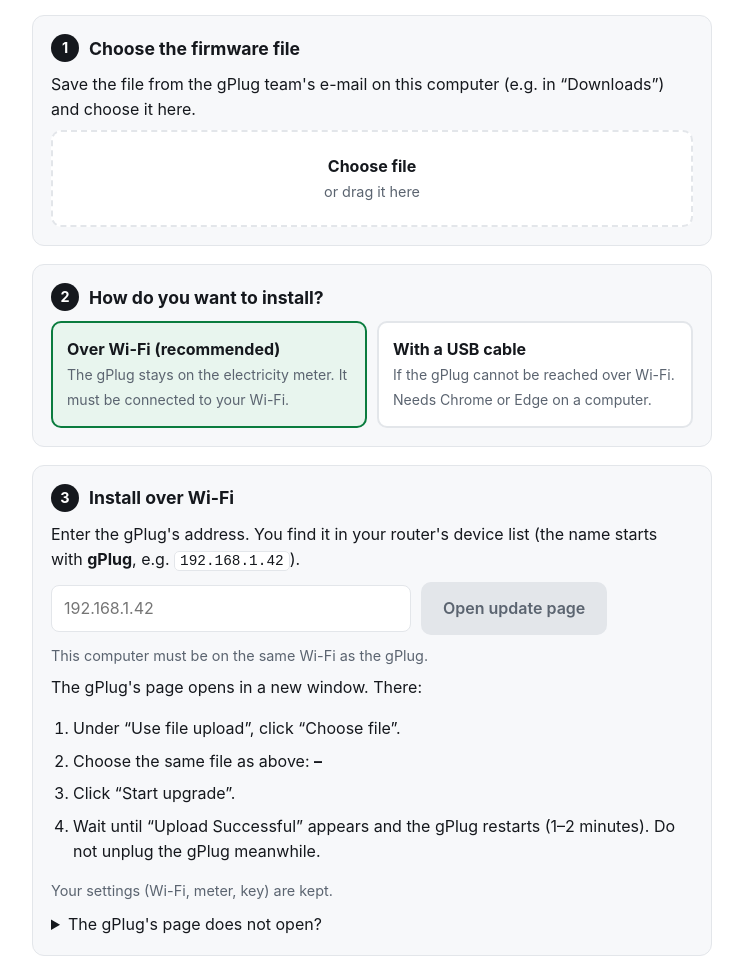
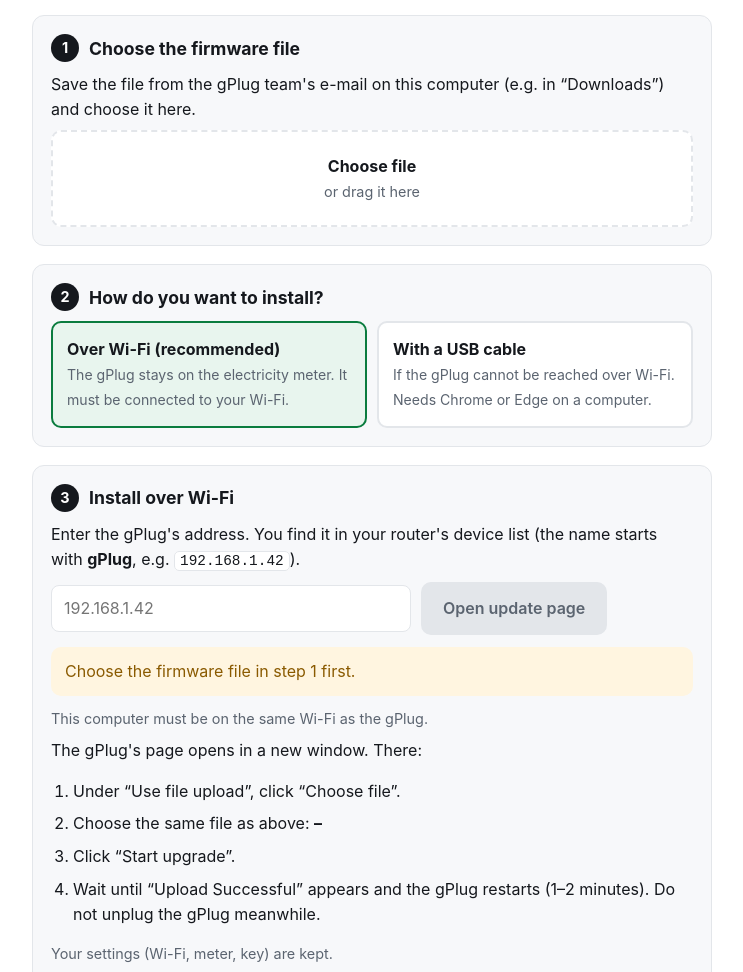
Before and after one commit to gplug-ch/web-installer, a plain HTML site: page site/index.html in a window 1280 px wide. Shown: the part 128-1100 px from the top of the page, without its empty margins (268-1011 px from the left). Drawn offline with Linux system fonts and the light colour scheme; no server answers.

Commit message:
Explain why "Open update page" is disabled
Show a hint under the address field in step 3 (Wi-Fi): choose the
firmware file in step 1 first, the file is USB-only, or the address is
not valid. Texts in DE, EN, FR and IT.

Fixes #6

Co-Authored-By: Claude Opus 5.5 <noreply@anthropic.com>

```diff
--- a/site/index.html
+++ b/site/index.html
@@ -109,6 +109,7 @@
       <input type="text" id="addr" placeholder="192.168.1.42" autocomplete="off" spellcheck="false" inputmode="url" aria-label="Adresse" />
       <button class="btn" id="open-gplug" disabled data-i18n="openBtn">Update-Seite öffnen</button>
     </div>
+    <p class="note warn" id="open-hint" hidden></p>
     <p class="muted" data-i18n="sameNet">Dieser Computer muss im gleichen WLAN sein wie der gPlug.</p>
     <p data-i18n="wifiThen">Die Seite des gPlug öffnet sich in einem neuen Fenster. Dort:</p>
     <ol>
@@ -254,6 +255,8 @@ const I18N = {
     errSize: "<strong>{name}</strong> is too large for the gPlug.",
     errRead: "<strong>{name}</strong> could not be read.",
     wifiFullOnly: "This file can only be installed with a USB cable.",
+    wifiNeedFile: "Choose the firmware file in step 1 first.",
+    addrInvalid: "This is not a valid address. Enter it like <code>192.168.1.42</code> or <code>gPlugK.local</code>.",
     versionInfo: "Web installer v{version} ({commit}, {date}) · USB base: Tasmota {tasmota}",
   },
   fr: {
@@ -319,6 +322,8 @@ const I18N = {
     errSize: "<strong>{name}</strong> est trop volumineux pour le gPlug.",
     errRead: "<strong>{name}</strong> n'a pas pu être lu.",
     wifiFullOnly: "Ce fichier ne peut être installé qu'avec un câble USB.",
+    wifiNeedFile: "Choisissez d'abord le fichier du firmware à l'étape 1.",
+    addrInvalid: "Cette adresse n'est pas valable. Saisissez-la comme <code>192.168.1.42</code> ou <code>gPlugK.local</code>.",
     versionInfo: "Installateur web v{version} ({commit}, {date}) · Base USB : Tasmota {tasmota}",
   },
   it: {
@@ -384,6 +389,8 @@ const I18N = {
     errSize: "<strong>{name}</strong> è troppo grande per il gPlug.",
     errRead: "<strong>{name}</strong> non può essere letto.",
     wifiFullOnly: "Questo file può essere installato solo con un cavo USB.",
+    wifiNeedFile: "Scelga prima il file del firmware al passo 1.",
+    addrInvalid: "Questo indirizzo non è valido. Lo inserisca come <code>192.168.1.42</code> o <code>gPlugK.local</code>.",
     versionInfo: "Installer web v{version} ({commit}, {date}) · Base USB: Tasmota {tasmota}",
   },
   de: {
@@ -394,6 +401,8 @@ const I18N = {
     errSize: "<strong>{name}</strong> ist zu gross für den gPlug.",
     errRead: "<strong>{name}</strong> konnte nicht gelesen werden.",
     wifiFullOnly: "Diese Datei kann nur mit USB-Kabel installiert werden.",
+    wifiNeedFile: "Wählen Sie zuerst in Schritt 1 die Firmware-Datei.",
+    addrInvalid: "Das ist keine gültige Adresse. Geben Sie sie so ein: <code>192.168.1.42</code> oder <code>gPlugK.local</code>.",
     versionInfo: "Web-Installer v{version} ({commit}, {date}) · USB-Basis: Tasmota {tasmota}",
   },
 };
@@ -524,7 +533,15 @@ function render() {
   $("panel-wifi").hidden = method !== "wifi";
   $("panel-usb").hidden = method !== "usb";
 
-  $("open-gplug").disabled = !state.image || state.kind !== "app" || !/^[\w.-]+(:\d+)?$|^\[[\da-f:]+\]$/i.test(gplugHost());
+  // Say why "Open update page" is still disabled (issue #6): no file yet, a USB-only file, or a bad address.
+  const host = gplugHost();
+  const hint = !state.image ? "wifiNeedFile"
+    : state.kind !== "app" ? "wifiFullOnly"
+    : !/^[\w.-]+(:\d+)?$|^\[[\da-f:]+\]$/i.test(host) ? (host ? "addrInvalid" : null)
+    : null;
+  $("open-gplug").disabled = !!hint || !host;
+  $("open-hint").hidden = !hint;
+  $("open-hint").innerHTML = hint ? t(hint) : "";
   $("installer").hidden = !state.image;
   $("usb-wait").hidden = !!state.image;
   $("no-serial").hidden = "serial" in navigator;
```
